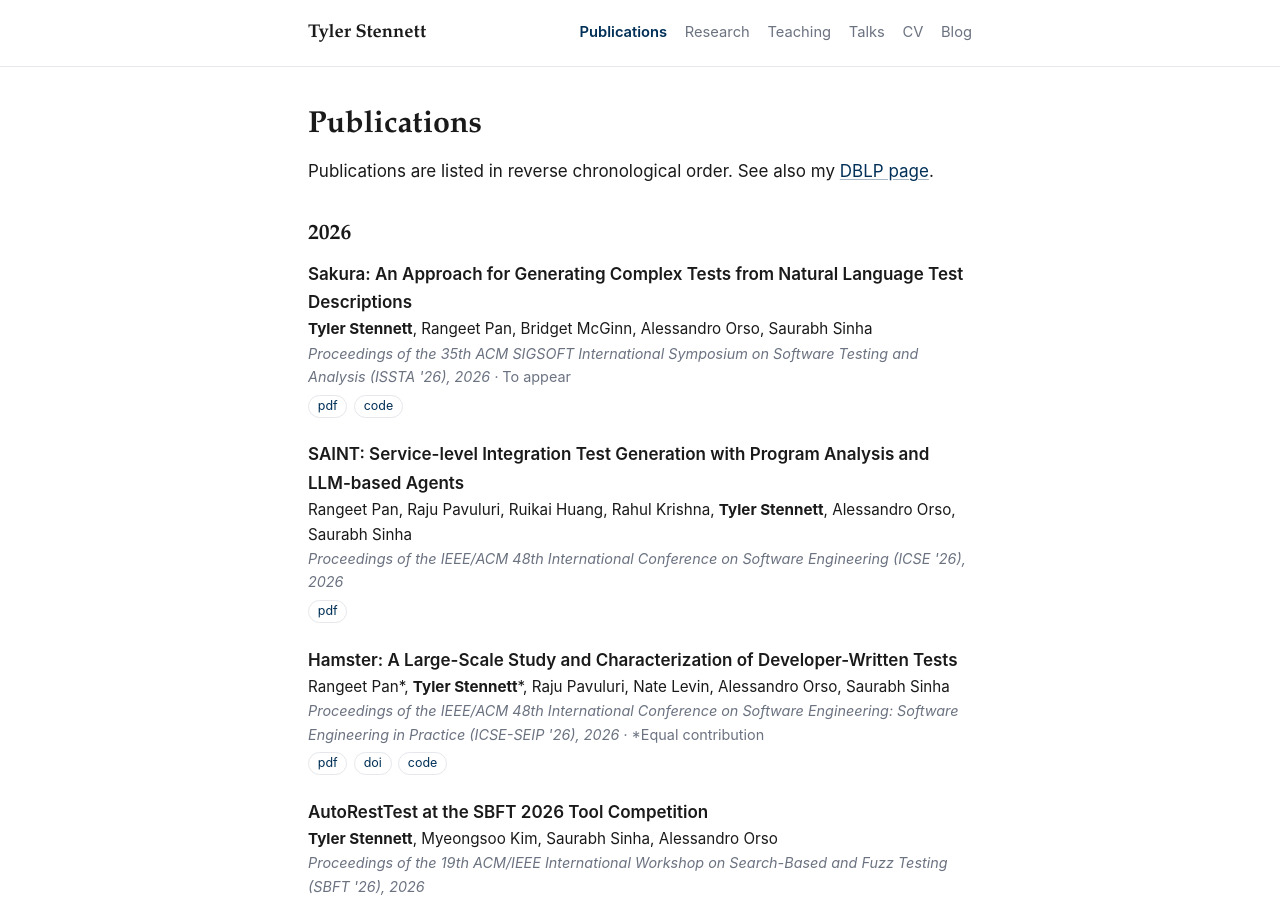
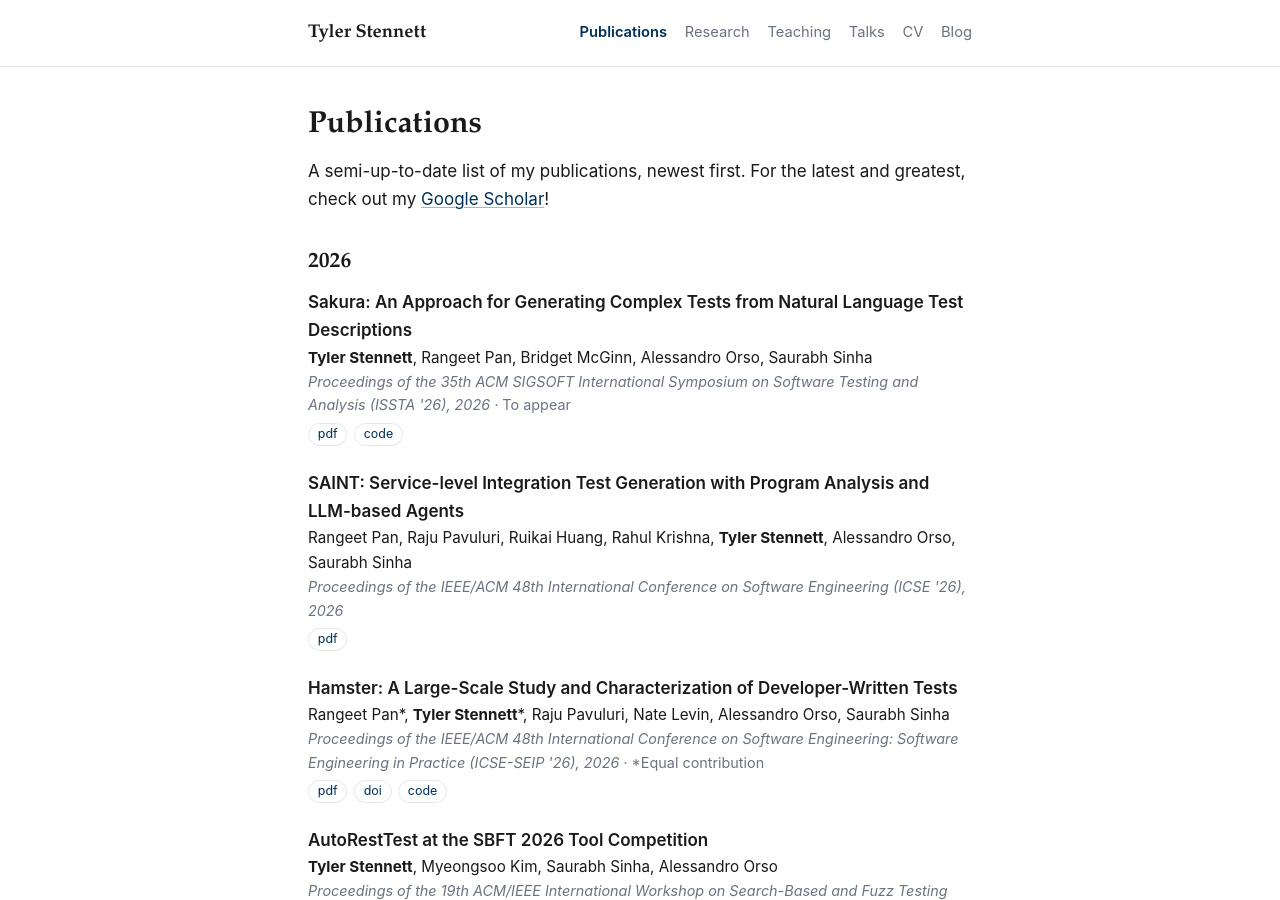
Before and after one commit to tylerstennett/tylerstennett.github.io, a Jekyll site: the page built from publications.md, in a window 1280 px wide and 900 px high. Built offline with Jekyll 4.4.1, drawn with Linux system fonts in a browser that asks for light colours.

Commit message:
feat: link google scholar with friendlier publications intro

```diff
--- a/_config.yml
+++ b/_config.yml
@@ -9,7 +9,7 @@ author:
   email: stennett.tj@gmail.com
 
 github_username: tylerstennett
-scholar_url: "" # e.g. https://scholar.google.com/citations?user=XXXXXXX
+scholar_url: "https://scholar.google.com/citations?user=t2rIsdIAAAAJ&hl=en"
 
 markdown: kramdown
 highlighter: rouge
--- a/publications.md
+++ b/publications.md
@@ -3,7 +3,7 @@ title: Publications
 permalink: /publications/
 ---
 
-Publications are listed in reverse chronological order. See also my [DBLP page](https://dblp.org/pid/362/5802.html).
+A semi-up-to-date list of my publications, newest first. For the latest and greatest, check out my [Google Scholar](https://scholar.google.com/citations?user=t2rIsdIAAAAJ&hl=en)!
 
 {% assign years = site.data.publications | map: "year" | uniq | sort | reverse %}
 {% for y in years %}
```
